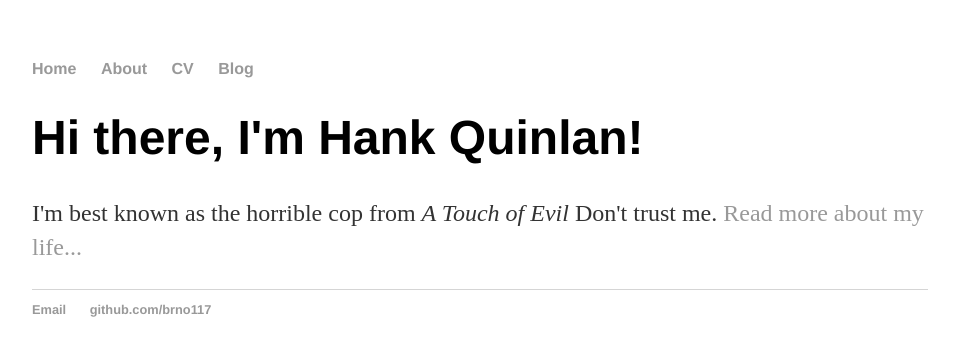
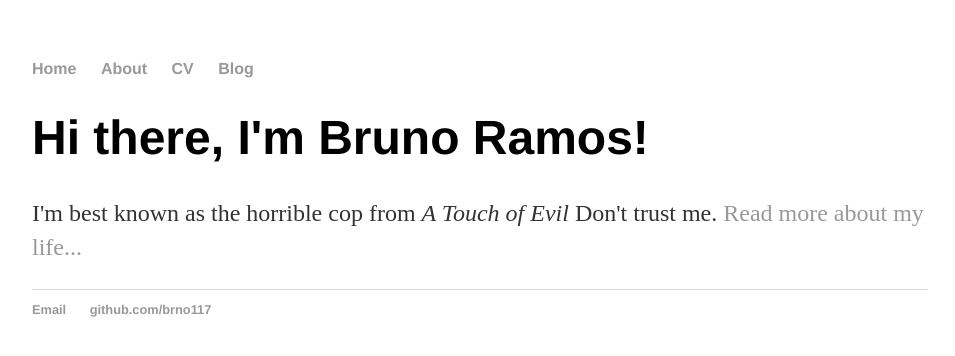
Before and after one commit to brno117/brno117.github.io, a Jekyll site: the page built from index.html, in a window 1280 px wide. Shown: the top 356 px of the page, without its empty margins (160-1115 px from the left). Built offline with Jekyll 4.4.1, drawn with Linux system fonts in a browser that asks for light colours.

Commit message:
Update index.html

```diff
--- a/index.html
+++ b/index.html
@@ -3,6 +3,6 @@ layout: default
 title: Bruno Ramos, IPM
 ---
 <div class="blurb">
-	<h1>Hi there, I'm Hank Quinlan!</h1>
+	<h1>Hi there, I'm Bruno Ramos!</h1>
 	<p>I'm best known as the horrible cop from <em>A Touch of Evil</em> Don't trust me. <a href="/about">Read more about my life...</a></p>
 </div><!-- /.blurb -->
```
